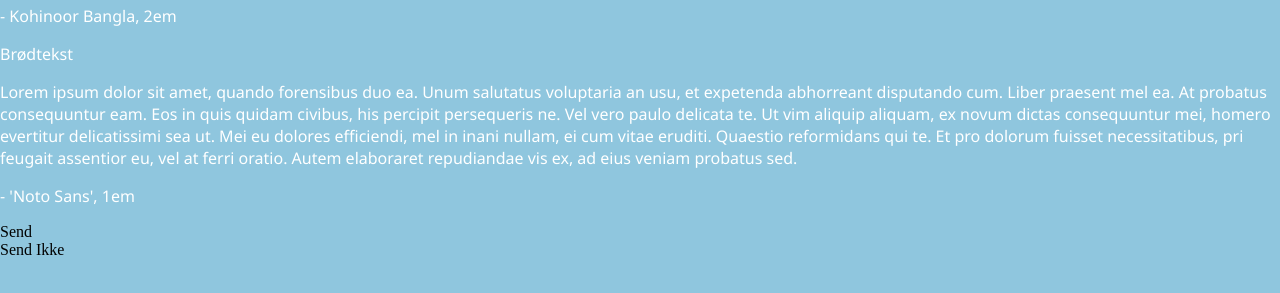
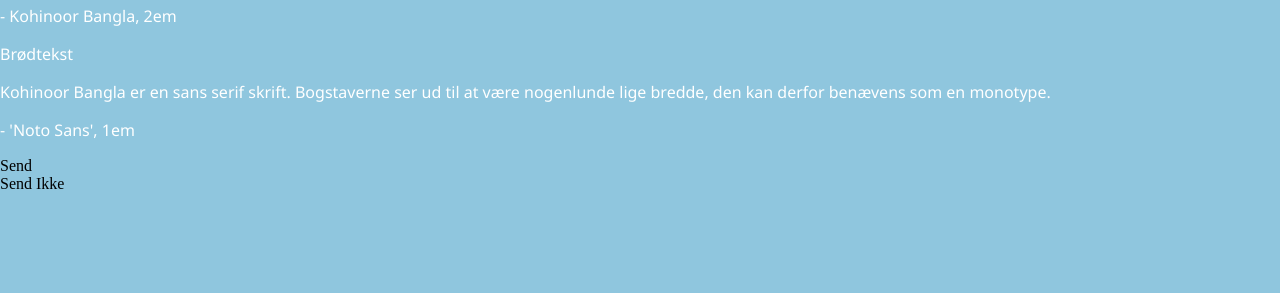
Before and after one commit to AmberTheil/nudes, a plain HTML site: page styletile.html in a window 1280 px wide. Shown: the part 281-574 px from the top of the page. Drawn offline with nearby package versions, Linux system fonts and the light colour scheme.

Commit message:
styletile

```diff
--- a/styletile.html
+++ b/styletile.html
@@ -21,7 +21,7 @@
     <p> - Kohinoor Bangla, 2em</p>
 
     <p>Brødtekst</p>
-    <p> Lorem ipsum dolor sit amet, quando forensibus duo ea. Unum salutatus voluptaria an usu, et expetenda abhorreant disputando cum. Liber praesent mel ea. At probatus consequuntur eam. Eos in quis quidam civibus, his percipit persequeris ne. Vel vero paulo delicata te. Ut vim aliquip aliquam, ex novum dictas consequuntur mei, homero evertitur delicatissimi sea ut. Mei eu dolores efficiendi, mel in inani nullam, ei cum vitae eruditi. Quaestio reformidans qui te. Et pro dolorum fuisset necessitatibus, pri feugait assentior eu, vel at ferri oratio. Autem elaboraret repudiandae vis ex, ad eius veniam probatus sed.</p>
+    <p>Kohinoor Bangla er en sans serif skrift. Bogstaverne ser ud til at være nogenlunde lige bredde, den kan derfor benævens som en monotype.</p>
 
     <p> - 'Noto Sans', 1em </p>
 
```
Also changed, not shown: børmn.png (added), nude.jpg (added), 5 other files.
